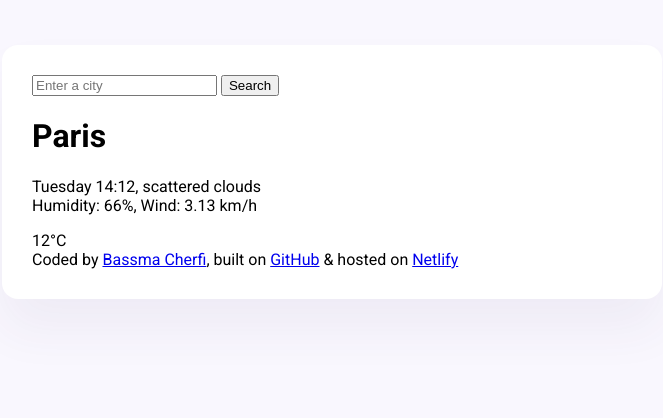
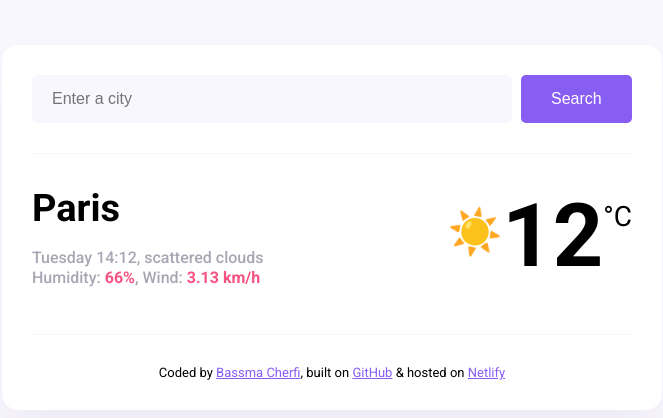
Before and after one commit to bassomaa/mymeteo-app, a plain HTML site: page index.html in a window 1280 px wide. Shown: the whole page, without its empty margins (308-971 px from the left). Drawn offline with Linux system fonts and the light colour scheme.

Commit message:
Updated basic css

```diff
--- a/index.html
+++ b/index.html
@@ -15,21 +15,32 @@
   <body>
     <div class="main-weather-app-data">
       <header>
-        <form action="">
-          <input type="search" placeholder="Enter a city" required />
-          <input type="submit" value="Search" />
+        <form id="search-form">
+          <input
+            id="search-form-input"
+            type="search"
+            placeholder="Enter a city"
+            required
+          />
+          <input id="search-form-btn" type="submit" value="Search" />
         </form>
       </header>
       <main>
-        <div>
-          <h1>Paris</h1>
-          <p>
-            Tuesday 14:12, scattered clouds
-            <br />
-            Humidity: 66%, Wind: 3.13 km/h
-          </p>
+        <div class="weather-app-data">
+          <div>
+            <h1 class="weather-app-city">Paris</h1>
+            <p class="weather-app-details">
+              Tuesday 14:12, scattered clouds
+              <br />
+              Humidity: <strong>66%</strong>, Wind:<strong> 3.13 km/h</strong>
+            </p>
+          </div>
+          <div class="weather-app-temp">
+            <div class="weather-app-icon">☀️</div>
+            <div class="weather-app-current">12</div>
+            <div class="weather-app-unit">°C</div>
+          </div>
         </div>
-        <div>12°C</div>
       </main>
 
       <footer>
--- a/style.css
+++ b/style.css
@@ -2,6 +2,24 @@ body {
   background-color: #f9f7fe;
   font-family: "Roboto", sans-serif;
 }
+header {
+  border-bottom: 1px solid #f9f7fe;
+  padding: 0 0 30px;
+}
+footer {
+  border-top: 1px solid #f9f7fe;
+  padding: 30px 0 0 0;
+  text-align: center;
+  font-size: 13px;
+  color: rgba (0, 0, 0, 0.6);
+}
+a {
+  color: #885df1;
+}
+main {
+  padding: 30px 0;
+}
+
 .main-weather-app-data {
   background: white;
   max-width: 600px;
@@ -10,3 +28,55 @@ body {
   box-shadow: 0 30px 50px rgba(65, 50, 100, 0.06);
   border-radius: 16px;
 }
+#search-form-input {
+  background-color: #f9f7fe;
+  border: none;
+  border-radius: 6px;
+  width: 80%;
+  padding: 15px 20px;
+  font-size: 16px;
+}
+#search-form-btn {
+  background-color: #885df1;
+  border: none;
+  padding: 15px 30px;
+  border-radius: 5px;
+  font-size: 16px;
+  color: #fff;
+  margin-left: 5px;
+}
+.weather-app-data {
+  display: flex;
+  justify-content: space-between;
+}
+.weather-app-city {
+  margin: 0;
+  font-size: 38px;
+  line-height: 48px;
+}
+.weather-app-details {
+  font: 16px;
+  line-height: 20px;
+  color: rgba(39, 33, 66, 0.4);
+  font-weight: 500;
+}
+
+.weather-app-details strong {
+  color: #f65282;
+}
+.weather-app-temp {
+  display: flex;
+}
+.weather-app-current {
+  font-size: 88px;
+  font-weight: bold;
+}
+.weather-app-icon {
+  font-size: 44px;
+  margin-top: 22px;
+  margin-left: 10px;
+}
+.weather-app-unit {
+  margin-top: 16px;
+  font-size: 28px;
+}
```
